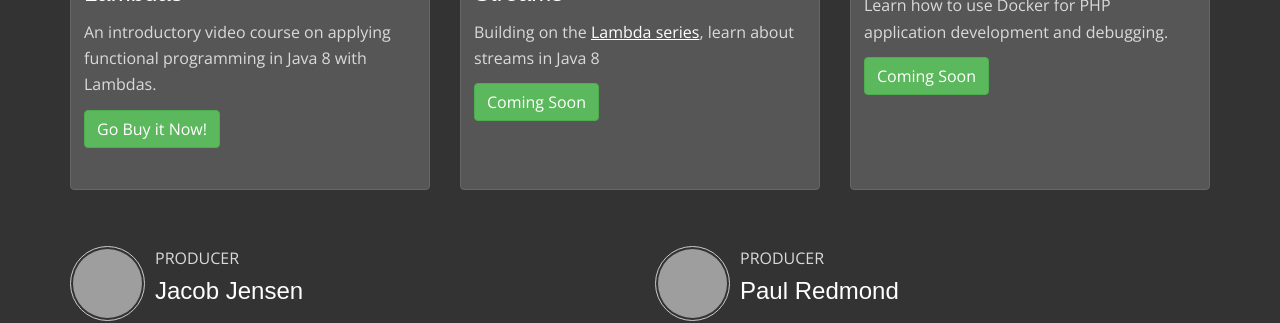
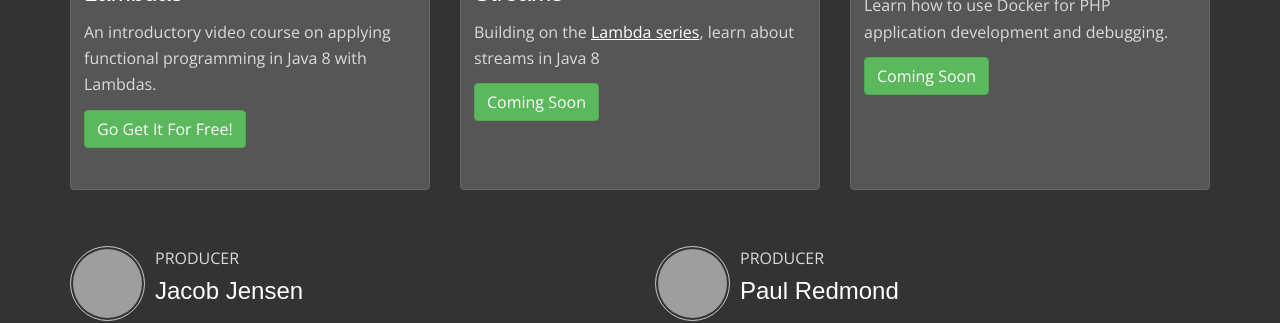
Before and after one commit to bitpressio/bitpressio.github.io, a Jekyll site: the page built from newsletter-thankyou.html, in a window 1280 px wide and 1188 px high, cut to the strip 563-886 px from the top of the window. Built offline with Jekyll 4.4.1, drawn with Linux system fonts in a browser that asks for light colours; some web fonts are replaced; grey boxes are pictures that could not be loaded.

Commit message:
go buy -> get free

```diff
--- a/newsletter-thankyou.html
+++ b/newsletter-thankyou.html
@@ -31,7 +31,7 @@ layout: default
                 <div class="caption">
                     <h3><a href="/learning-modern-java/">Learning Modern Java: Lambdas</a></h3>
                     <p>An introductory video course on applying functional programming in Java 8 with Lambdas.</p>
-                    <p><a href="/learning-modern-java/" class="btn btn-success">Go Buy it Now!</a></p>
+                    <p><a href="/learning-modern-java/" class="btn btn-success">Go Get It For Free!</a></p>
                 </div>
             </div>
         </div>
```
